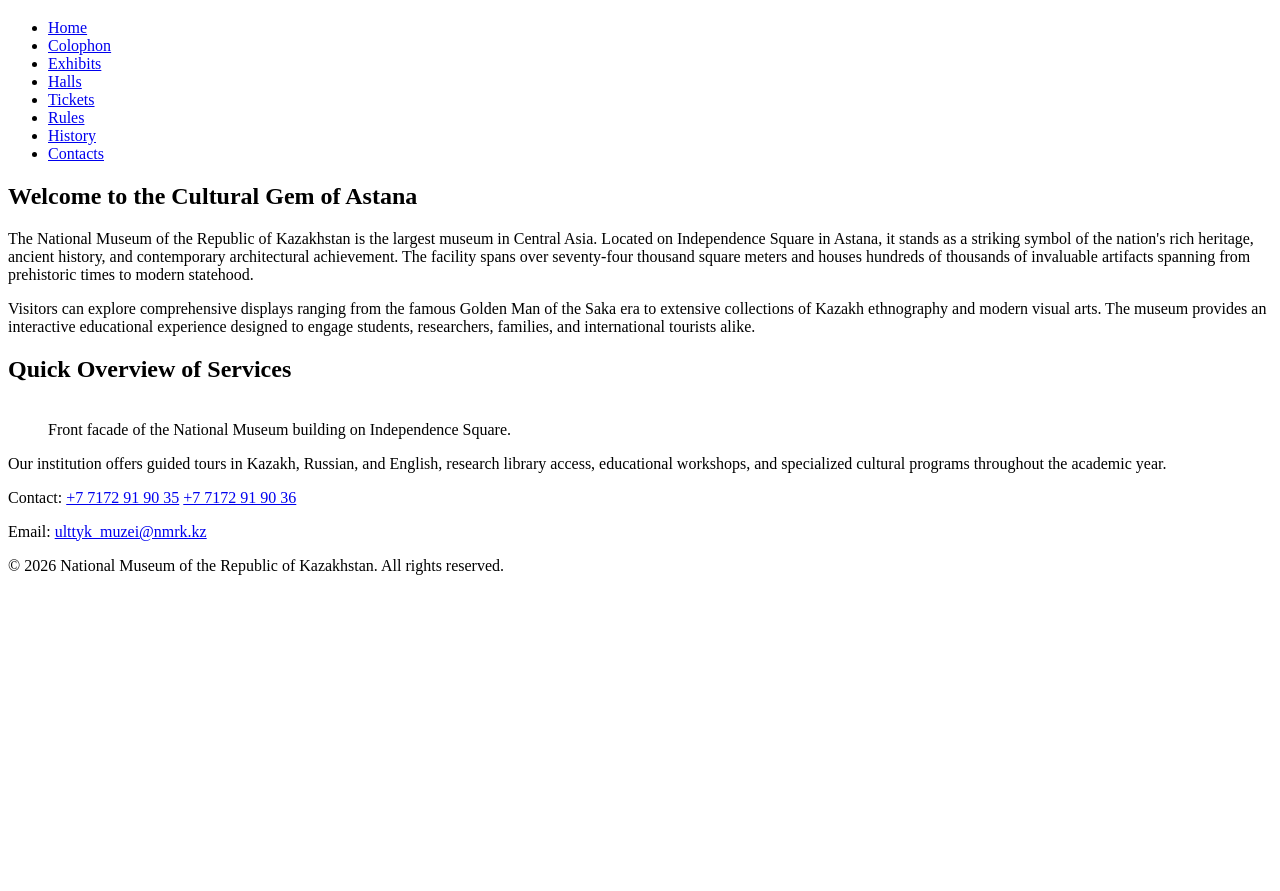
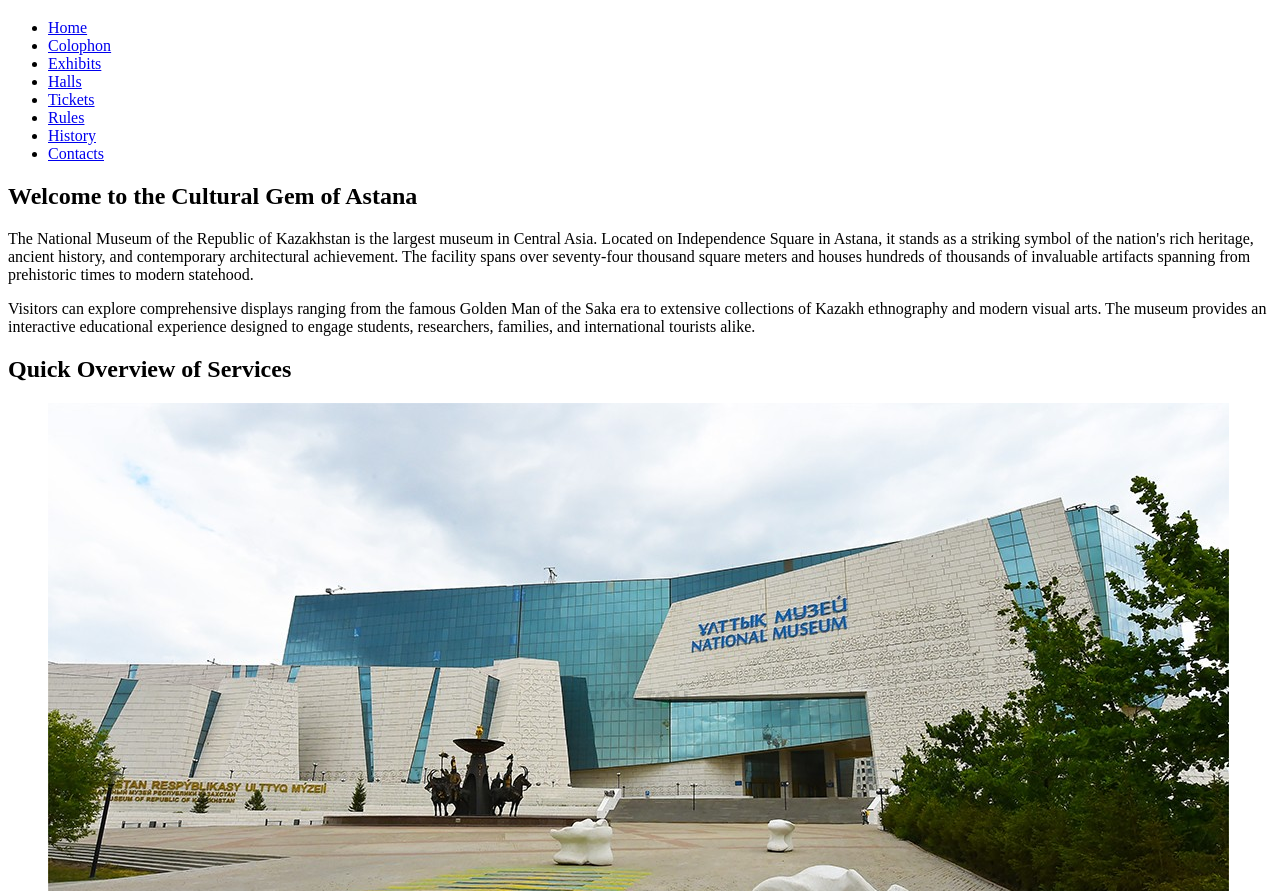
Before and after one commit to AlmazCode/nmrk, a plain HTML site: page index.html in a window 1280 px wide. Shown: the part 61-952 px from the top of the page. Before the commit the page ends 800 px from the top, so only its background shows below. Drawn offline with Linux system fonts and the light colour scheme.

Commit message:
index.html img added

```diff
--- a/index.html
+++ b/index.html
@@ -50,7 +50,7 @@
       <section id="overview">
         <h2>Quick Overview of Services</h2>
         <figure>
-          <img src="" alt="" />
+          <img src="./src/nmrk.jpeg" alt="" />
           <figcaption>
             Front facade of the National Museum building on Independence Square.
           </figcaption>
@@ -64,8 +64,13 @@
     </main>
 
     <footer>
-      <p>Contact: <a href="tel:+77172919035">+7 7172 91 90 35</a> <a href="tel:+77172919036">+7 7172 91 90 36</a></p>
-      <p>Email: <a href="mailto:ulttyk_muzei@nmrk.kz">ulttyk_muzei@nmrk.kz</a></p>
+      <p>
+        Contact: <a href="tel:+77172919035">+7 7172 91 90 35</a>
+        <a href="tel:+77172919036">+7 7172 91 90 36</a>
+      </p>
+      <p>
+        Email: <a href="mailto:ulttyk_muzei@nmrk.kz">ulttyk_muzei@nmrk.kz</a>
+      </p>
       <p>
         &copy; 2026 National Museum of the Republic of Kazakhstan. All rights
         reserved.
```
Also changed, not shown: src/nmrk.jpeg (added).
